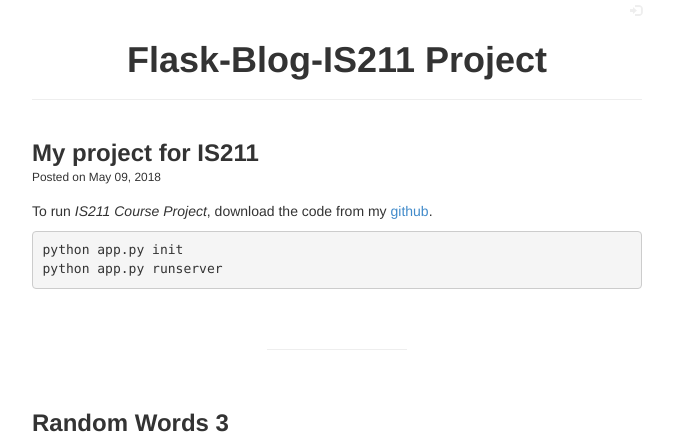
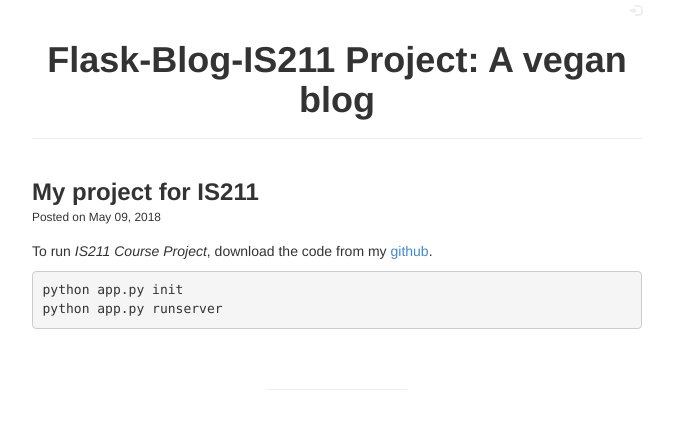
Before and after one commit to grochin1/IS211_Courseproject, a Flask app: page / in a window 1280 px wide. Shown: the top 435 px of the page, without its empty margins (303-977 px from the left). Run offline with Flask 2, Linux system fonts and the light colour scheme; data comes from the database, SQL or seed files in the repository; both versions use the stored data as it was after the commit; some libraries are stand-ins or nearby versions.

Commit message:
First commit

```diff
--- a/app/templates/frontend/layout.html
+++ b/app/templates/frontend/layout.html
@@ -1,7 +1,7 @@
 {% extends "base.html" %}
 
 {% block title %}
-Flask-Blog - IS211
+Flask-Blog - IS211: A vegan blog
 {% endblock %}
 
 {% block css %}
@@ -15,7 +15,7 @@
   </div>
 
   <div class="page-header text-center">
-    <h1><strong><a href="{{ url_for('blog') }}">Flask-Blog-IS211 Project</a></strong></h1>
+    <h1><strong><a href="{{ url_for('blog') }}">Flask-Blog-IS211 Project: A vegan blog</a></strong></h1>
   </div>
 
   {% block content %}{% endblock %}
```
Also changed, not shown: sqlite3.db, 2 other files.
